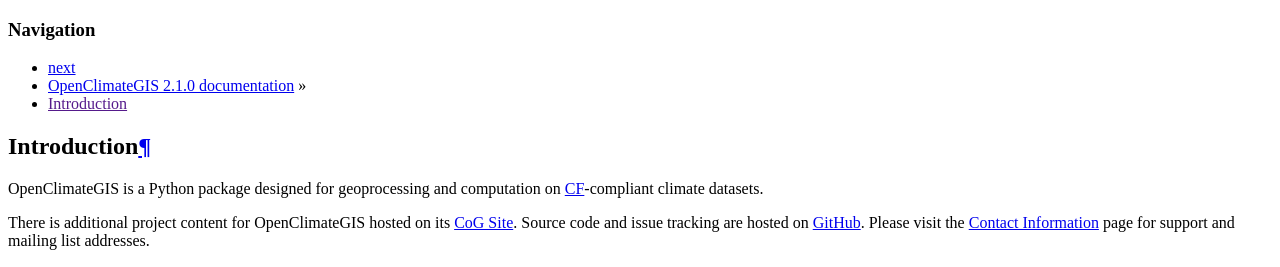
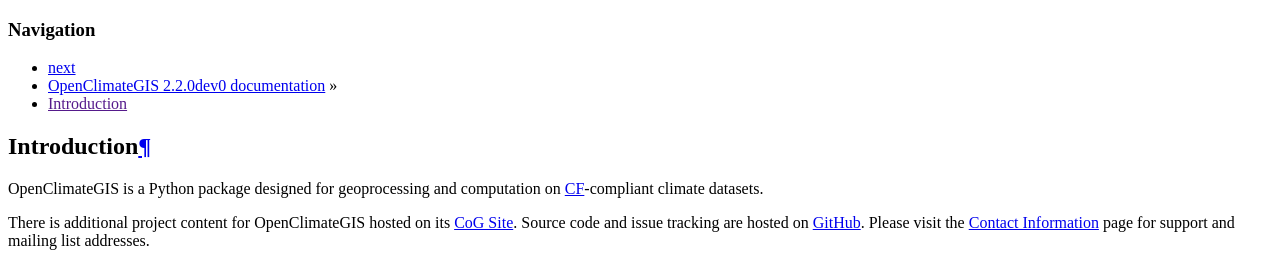
Before and after one commit to NCPP/ocgis, a Sphinx documentation site: the page built from doc/index.rst, in a window 1280 px wide and 900 px high. Shown: the top 267 px of the window. Built offline with Sphinx 7.4.7, drawn with Linux system fonts in a browser that asks for light colours; some of the changed text lies outside the part shown.

Commit message:
CLN: Incremented version to 2.2.0dev0

```diff
--- a/doc/conf.py
+++ b/doc/conf.py
@@ -56,9 +56,9 @@
 # built documents.
 #
 # The short X.Y version.
-version = '2.1.0'
+version = '2.2.0dev0'
 # The full version, including alpha/beta/rc tags.
-release = '2.1.0'
+release = '2.2.0dev0'
 
 # The language for content autogenerated by Sphinx. Refer to documentation
 # for a list of supported languages.
--- a/setup.py
+++ b/setup.py
@@ -5,7 +5,7 @@
 from setuptools import setup, Command, find_packages
 from setuptools.command.test import test as TestCommand
 
-VERSION = '2.1.0'
+VERSION = '2.2.0dev0'
 
 
 ########################################################################################################################
--- a/src/ocgis/__init__.py
+++ b/src/ocgis/__init__.py
@@ -24,5 +24,5 @@
 from .driver.request.multi_request import MultiRequestDataset
 from .ops.core import OcgOperations
 
-__version__ = '2.1.0'
-__release__ = '2.1.0'
+__version__ = '2.2.0dev0'
+__release__ = '2.2.0dev0'
```
